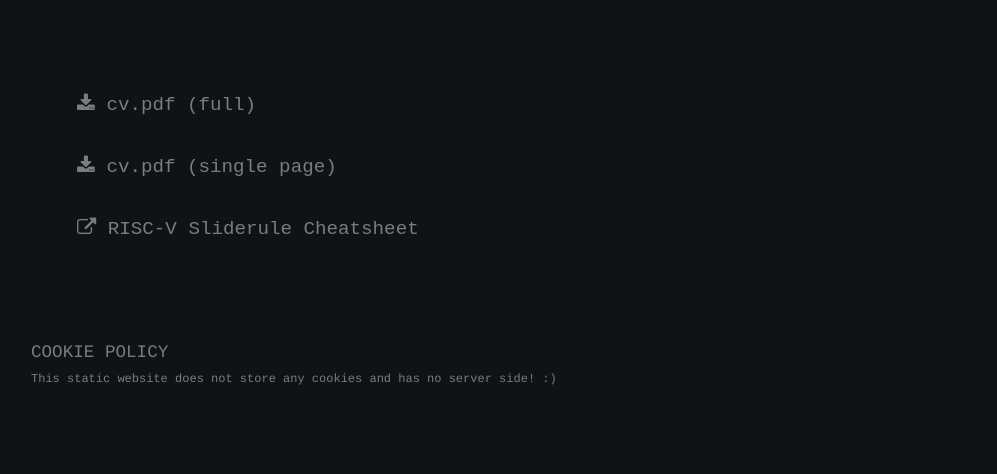
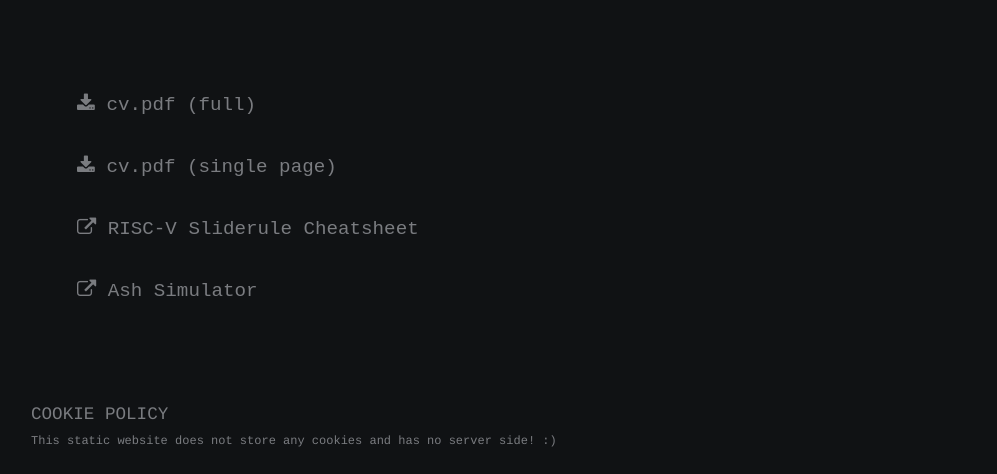
Before and after one commit to magiwanders/www.magiwanders.com, a plain HTML site: page index.html in a window 1280 px wide. Shown: the part 570-1044 px from the top of the page, without its empty margins (9-1006 px from the left). Before the commit the page ends 982 px from the top, so only its background shows below. Drawn offline with Linux system fonts and the light colour scheme.

Commit message:
Link Ash Simulator (ash.magiwanders.com) below the RISC-V Sliderule Cheatsheet
Co-Authored-By: Claude Opus 5.5 <noreply@anthropic.com>

```diff
--- a/index.html
+++ b/index.html
@@ -24,6 +24,7 @@
             <a href="https://www.magiwanders.com/redirects/cv.html">&nbsp;&nbsp;&nbsp;&nbsp;<i class="fa fa-download"></i> cv.pdf (full)</a>
             <a href="https://www.magiwanders.com/redirects/cv_1page.html">&nbsp;&nbsp;&nbsp;&nbsp;<i class="fa fa-download"></i> cv.pdf (single page)</a>
             <a href="https://sliderules.magiwanders.com">&nbsp;&nbsp;&nbsp;&nbsp;<i class="fa fa-external-link"></i> RISC-V Sliderule Cheatsheet</a>
+            <a href="https://ash.magiwanders.com">&nbsp;&nbsp;&nbsp;&nbsp;<i class="fa fa-external-link"></i> Ash Simulator</a>
             </pre>
             <br><br><br>
             <p id="cookies_title">COOKIE POLICY</p>
```
